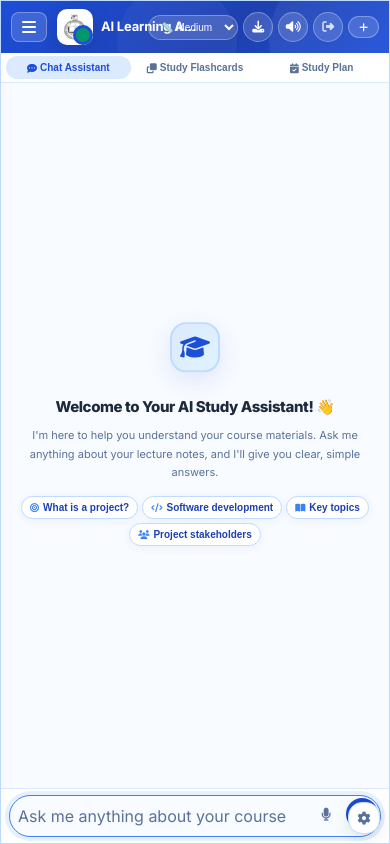
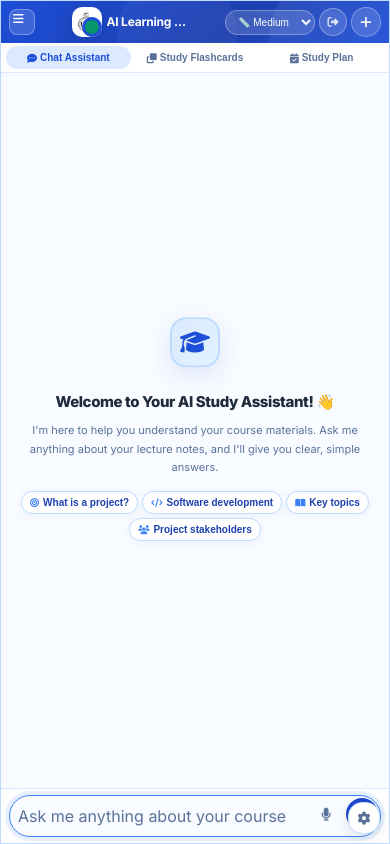
Before and after one commit to abdullahfaiz030/University-RAG-Chatbot, a Flask app: page / in a window 390 px wide. Run offline with Flask 3, Linux system fonts and the light colour scheme; the visitor is signed in with stand-in values (Sample User, id 1); data that the repository does not hold is empty.

Commit message:
Fix mobile header collision - hide voice/export, make new-chat icon-only

```diff
--- a/static/style.css
+++ b/static/style.css
@@ -1875,3 +1875,104 @@ li {
         font-size: 16px;
     }
 }
+
+/* ============ MOBILE HEADER - HIDE EXTRA BUTTONS TO PREVENT COLLISION ============ */
+@media (max-width: 480px) {
+
+    /* Hide voice toggle and export on all phones */
+    .voice-output-toggle {
+        display: none !important;
+    }
+
+    .export-btn-header {
+        display: none !important;
+    }
+
+    /* Hide doc-status on phones */
+    .doc-status {
+        display: none !important;
+    }
+
+    /* Make new-chat just a circle icon */
+    .new-chat-btn {
+        width: 30px !important;
+        height: 30px !important;
+        min-width: 30px !important;
+        min-height: 30px !important;
+        padding: 0 !important;
+        display: flex !important;
+        align-items: center !important;
+        justify-content: center !important;
+        border-radius: 50% !important;
+        font-size: 0 !important;
+    }
+
+    .new-chat-btn i {
+        font-size: 13px !important;
+        margin: 0 !important;
+    }
+
+    /* Tighter spacing */
+    .header-actions {
+        gap: 4px !important;
+    }
+
+    .chat-header {
+        padding: 6px 8px !important;
+    }
+
+    .bot-info {
+        gap: 5px !important;
+    }
+
+    .bot-avatar {
+        width: 30px !important;
+        height: 30px !important;
+        min-width: 30px !important;
+        min-height: 30px !important;
+    }
+
+    .bot-details h2 {
+        font-size: 12px !important;
+        max-width: 85px !important;
+    }
+
+    .sidebar-toggle-btn {
+        width: 26px !important;
+        height: 26px !important;
+        padding: 3px !important;
+        margin-right: 3px !important;
+        font-size: 12px !important;
+    }
+
+    .length-select {
+        min-width: 50px !important;
+        max-width: 55px !important;
+        padding: 4px 5px !important;
+        font-size: 9px !important;
+    }
+
+    .logout-header-btn {
+        width: 28px !important;
+        height: 28px !important;
+        min-width: 28px !important;
+        min-height: 28px !important;
+        font-size: 11px !important;
+    }
+}
+
+/* Extra small phones - hide even more */
+@media (max-width: 360px) {
+    .length-select {
+        display: none !important;
+    }
+
+    .bot-details h2 {
+        font-size: 11px !important;
+        max-width: 65px !important;
+    }
+
+    .header-actions {
+        gap: 3px !important;
+    }
+}
```
